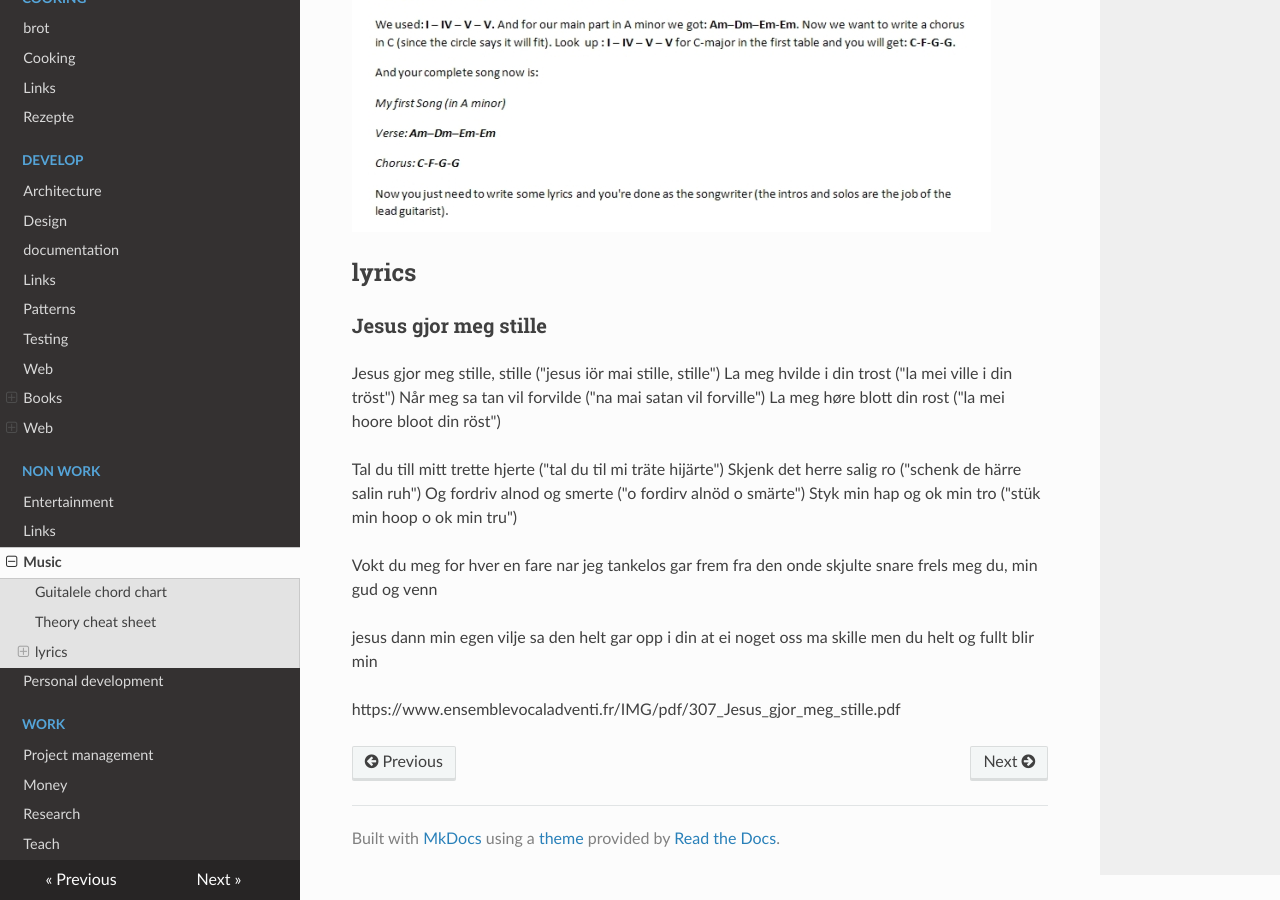
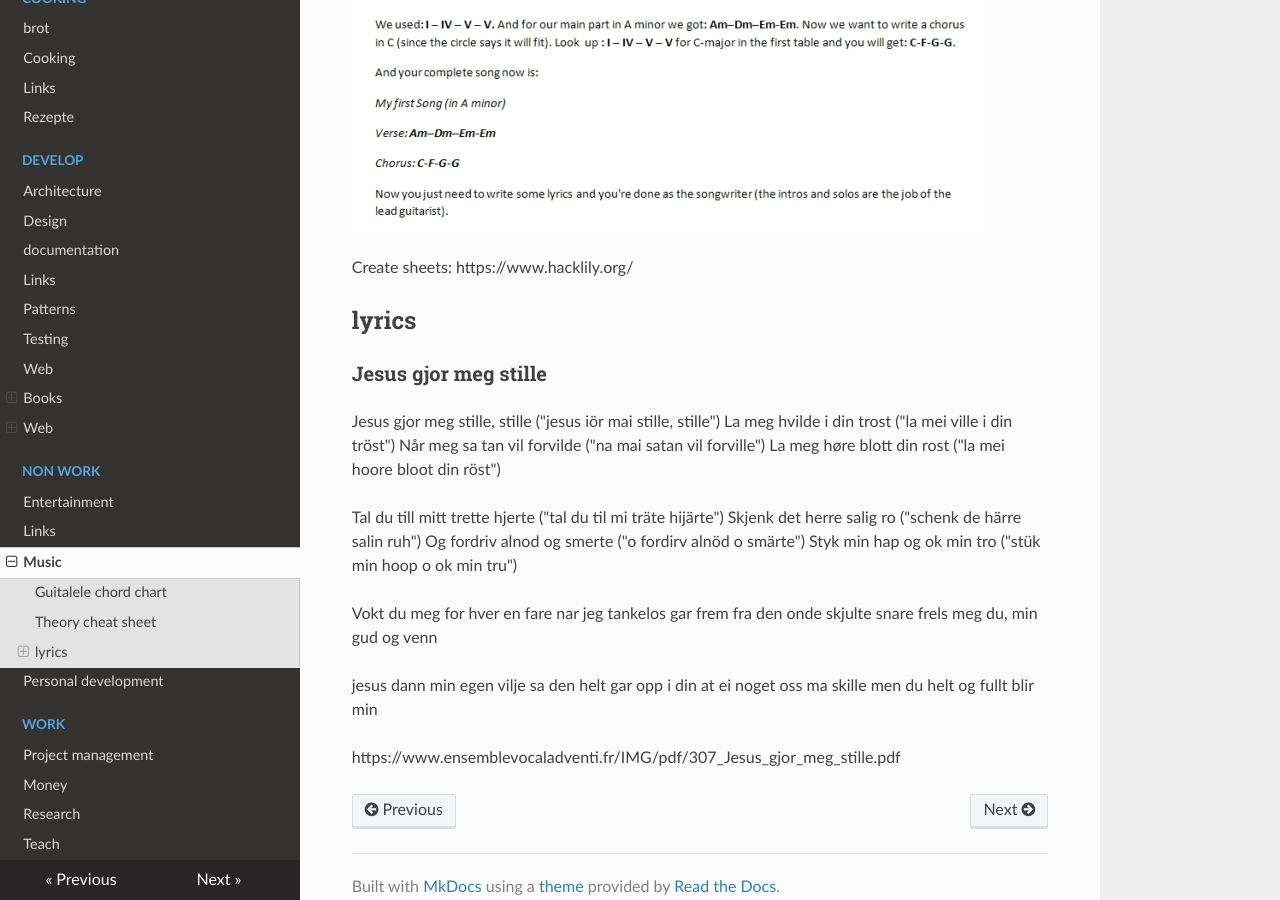
Before and after one commit to famoser/docs, an MkDocs documentation site: the page built from docs/non-work/music.md, in a window 1280 px wide and 900 px high, scrolled down 2792 px. Built offline with MkDocs 1.6.1, drawn with Linux system fonts in a browser that asks for light colours; nearby versions of some CDN libraries.

Commit message:
Update music.md

```diff
--- a/docs/non-work/music.md
+++ b/docs/non-work/music.md
@@ -7,6 +7,8 @@
 ## Theory cheat sheet
 
 ![Music theory cheat sheet](music_theory_cheat_sheet.jpg "Music theory cheat sheet")
+
+Create sheets: https://www.hacklily.org/
 
 ## lyrics
 
```
